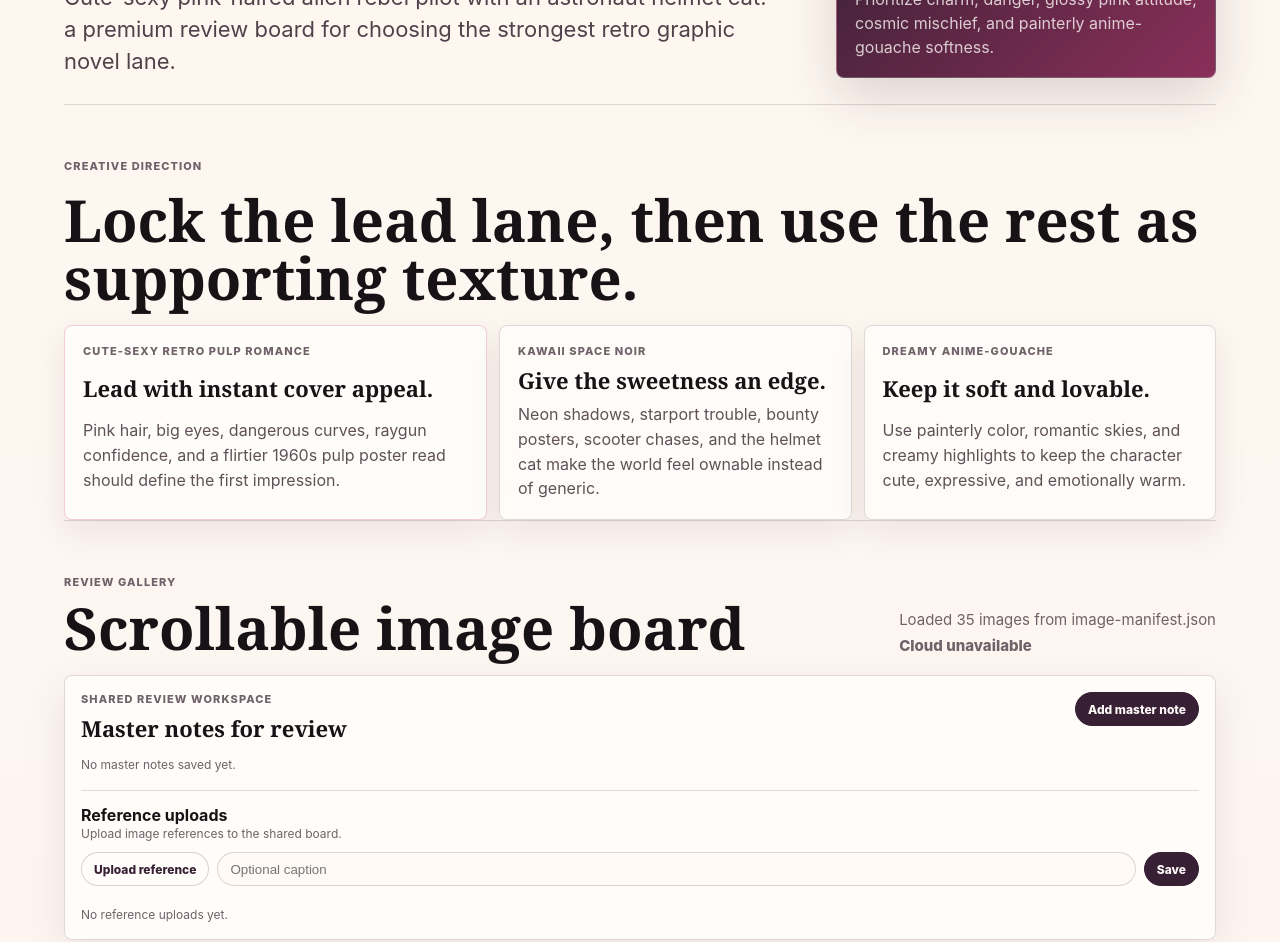
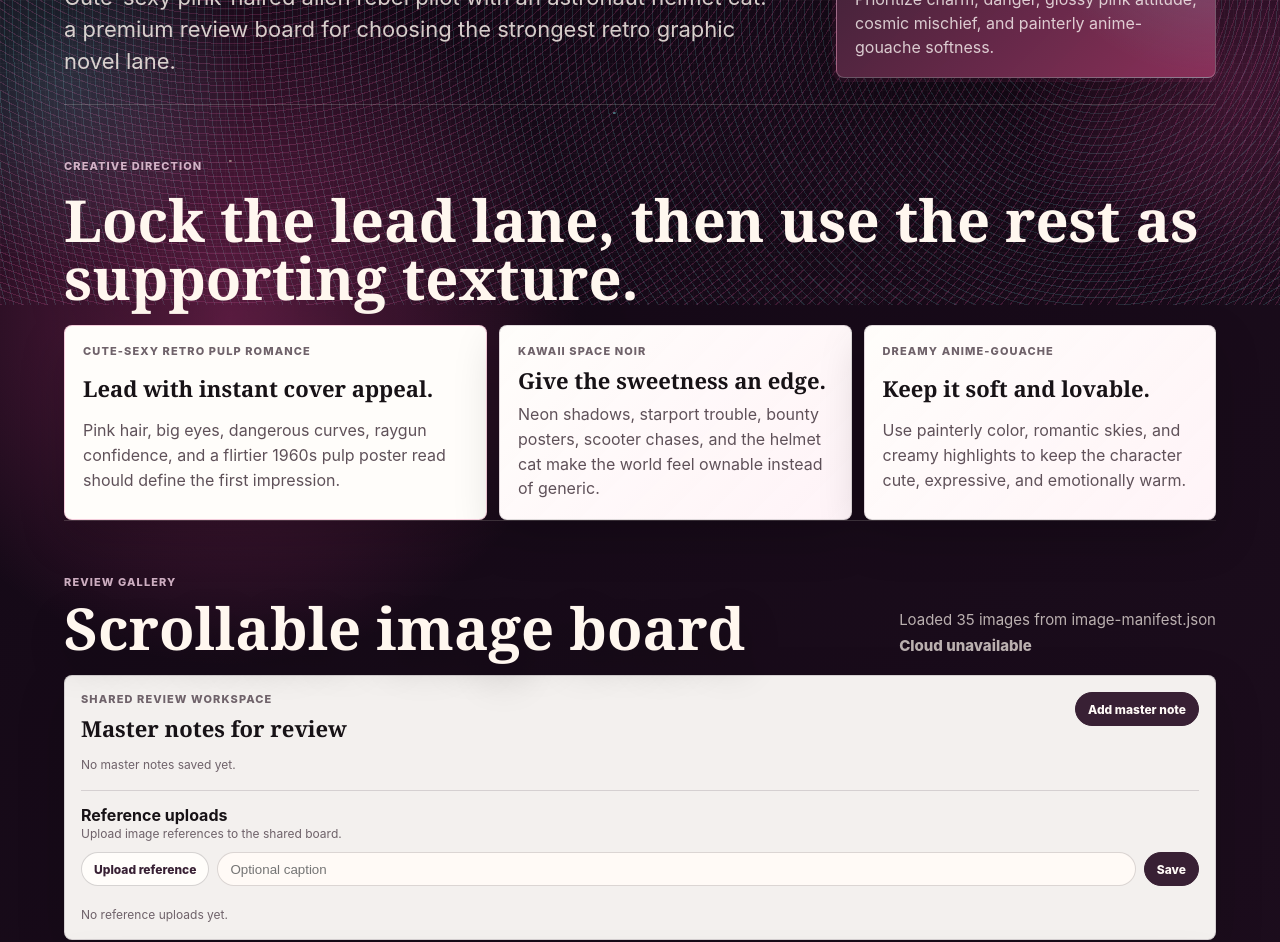
Before and after one commit to awhiew/retro-graphic-novel-gallery, a website: page index.html in a window 1280 px wide. Shown: the part 495-1437 px from the top of the page. Drawn offline with Linux system fonts and the light colour scheme; no server answers.

Commit message:
Add retro cosmic page background

```diff
--- a/styles.css
+++ b/styles.css
@@ -25,15 +25,61 @@ html {
 }
 
 body {
+  position: relative;
   min-width: 0;
   margin: 0;
   overflow-x: hidden;
   background:
-    radial-gradient(circle at top left, rgba(216, 79, 138, 0.18), transparent 30rem),
-    linear-gradient(180deg, #fff9f1 0%, #f9ebed 48%, #f4efe6 100%);
+    radial-gradient(circle at 18% 8%, rgba(255, 73, 165, 0.32), transparent 22rem),
+    radial-gradient(circle at 86% 18%, rgba(32, 225, 232, 0.22), transparent 24rem),
+    radial-gradient(circle at 52% 92%, rgba(245, 184, 75, 0.16), transparent 26rem),
+    linear-gradient(145deg, #100713 0%, #251124 38%, #071721 72%, #160817 100%);
   color: var(--ink);
   font-family: Inter, ui-sans-serif, system-ui, -apple-system, BlinkMacSystemFont, "Segoe UI", sans-serif;
   letter-spacing: 0;
+}
+
+body::before,
+body::after {
+  position: fixed;
+  inset: 0;
+  z-index: 0;
+  display: block;
+  width: 100%;
+  min-width: 0;
+  pointer-events: none;
+  content: "";
+}
+
+body::before {
+  opacity: 0.78;
+  background:
+    radial-gradient(circle at 9% 15%, rgba(255, 246, 205, 0.9) 0 1px, transparent 1.5px),
+    radial-gradient(circle at 24% 42%, rgba(117, 226, 232, 0.72) 0 1px, transparent 1.5px),
+    radial-gradient(circle at 78% 12%, rgba(255, 104, 184, 0.78) 0 1.2px, transparent 1.8px),
+    radial-gradient(circle at 91% 54%, rgba(255, 246, 205, 0.74) 0 1px, transparent 1.6px),
+    radial-gradient(circle at 48% 76%, rgba(117, 226, 232, 0.6) 0 1px, transparent 1.5px),
+    radial-gradient(circle at 72% 88%, rgba(255, 104, 184, 0.68) 0 1px, transparent 1.5px),
+    radial-gradient(circle at 18% 82%, rgba(255, 246, 205, 0.6) 0 1px, transparent 1.5px),
+    radial-gradient(circle at 42% 24%, rgba(255, 246, 205, 0.5) 0 1px, transparent 1.5px),
+    radial-gradient(circle at 64% 39%, rgba(117, 226, 232, 0.48) 0 1px, transparent 1.5px),
+    repeating-radial-gradient(circle at 18% 20%, rgba(255, 91, 170, 0.22) 0 1px, transparent 1px 7px),
+    repeating-radial-gradient(circle at 86% 62%, rgba(95, 231, 232, 0.18) 0 1px, transparent 1px 8px);
+  mix-blend-mode: screen;
+}
+
+body::after {
+  opacity: 0.92;
+  background:
+    radial-gradient(ellipse at 14% 24%, transparent 0 5.9rem, rgba(255, 80, 171, 0.42) 6rem 6.08rem, transparent 6.16rem),
+    radial-gradient(ellipse at 14% 24%, transparent 0 8.2rem, rgba(111, 231, 232, 0.3) 8.3rem 8.38rem, transparent 8.48rem),
+    radial-gradient(circle at 82% 16%, rgba(255, 79, 160, 0.36) 0 2.8rem, rgba(111, 231, 232, 0.16) 2.9rem 3.65rem, transparent 3.75rem),
+    radial-gradient(ellipse at 86% 17%, transparent 0 5.5rem, rgba(255, 247, 239, 0.22) 5.6rem 5.68rem, transparent 5.78rem),
+    radial-gradient(circle at 5% 72%, rgba(111, 231, 232, 0.18), transparent 12rem),
+    radial-gradient(circle at 96% 72%, rgba(255, 80, 171, 0.2), transparent 14rem),
+    linear-gradient(rgba(255, 247, 239, 0.032) 1px, transparent 1px),
+    linear-gradient(90deg, rgba(255, 247, 239, 0.026) 1px, transparent 1px);
+  background-size: auto, auto, auto, auto, auto, auto, 100% 9px, 9px 100%;
 }
 
 button,
@@ -67,8 +113,8 @@ a {
   gap: 14px;
   width: 100%;
   padding: 12px max(16px, env(safe-area-inset-left)) 12px max(16px, env(safe-area-inset-right));
-  background: rgba(255, 247, 239, 0.9);
-  border-bottom: 1px solid var(--line);
+  background: rgba(255, 247, 239, 0.92);
+  border-bottom: 1px solid rgba(255, 91, 170, 0.22);
   backdrop-filter: blur(18px);
 }
 
@@ -111,12 +157,14 @@ a {
   padding: 8px 12px;
   border: 1px solid var(--line);
   border-radius: 999px;
-  background: rgba(255, 253, 250, 0.68);
+  background: rgba(255, 253, 250, 0.82);
   font-size: 12px;
   font-weight: 800;
 }
 
 main {
+  position: relative;
+  z-index: 1;
   width: min(1180px, 100%);
   margin: 0 auto;
   padding: 22px max(14px, env(safe-area-inset-left)) 72px max(14px, env(safe-area-inset-right));
@@ -138,6 +186,13 @@ main {
   margin: 0 0 10px;
 }
 
+.hero .eyebrow,
+.section-heading .eyebrow,
+.group-count {
+  color: rgba(255, 219, 239, 0.78);
+  text-shadow: 0 1px 0 rgba(0, 0, 0, 0.24);
+}
+
 h1,
 h2,
 h3 {
@@ -149,13 +204,19 @@ h3 {
 
 h1 {
   max-width: 980px;
+  color: #fff7ef;
   font-size: clamp(42px, 10vw, 94px);
   line-height: 0.94;
+  text-shadow:
+    0 2px 0 rgba(255, 76, 169, 0.32),
+    0 18px 48px rgba(0, 0, 0, 0.34);
 }
 
 h2 {
+  color: #fff7ef;
   font-size: clamp(30px, 6vw, 58px);
   line-height: 1;
+  text-shadow: 0 14px 38px rgba(0, 0, 0, 0.32);
 }
 
 h3 {
@@ -166,9 +227,10 @@ h3 {
 .hero-copy p:not(.eyebrow) {
   max-width: 720px;
   margin: 18px 0 0;
-  color: #4f424b;
+  color: rgba(255, 247, 239, 0.82);
   font-size: clamp(17px, 3.4vw, 22px);
   line-height: 1.45;
+  text-shadow: 0 10px 30px rgba(0, 0, 0, 0.34);
 }
 
 .hero-panel {
@@ -180,9 +242,10 @@ h3 {
   border: 1px solid rgba(255, 255, 255, 0.24);
   border-radius: 8px;
   background:
+    radial-gradient(circle at 100% 0, rgba(111, 231, 232, 0.26), transparent 12rem),
     linear-gradient(135deg, rgba(56, 32, 52, 0.96), rgba(147, 49, 93, 0.9)),
     var(--plum);
-  box-shadow: var(--shadow);
+  box-shadow: 0 24px 68px rgba(0, 0, 0, 0.28), 0 0 0 4px rgba(255, 79, 160, 0.08);
   color: #fffaf7;
 }
 
@@ -206,7 +269,7 @@ h3 {
 .gallery-section {
   min-width: 0;
   padding-top: clamp(28px, 5vw, 54px);
-  border-top: 1px solid var(--line);
+  border-top: 1px solid rgba(255, 247, 239, 0.18);
 }
 
 .section-heading {
@@ -225,7 +288,7 @@ h3 {
 .cloud-status {
   max-width: 720px;
   margin: 0;
-  color: var(--muted);
+  color: rgba(255, 247, 239, 0.7);
   font-size: 15px;
   line-height: 1.5;
 }
@@ -237,7 +300,7 @@ h3 {
 }
 
 .cloud-status {
-  color: #8b6679;
+  color: rgba(127, 241, 232, 0.78);
   font-weight: 800;
 }
 
@@ -254,8 +317,10 @@ h3 {
   padding: 18px;
   border: 1px solid var(--line);
   border-radius: 8px;
-  background: rgba(255, 253, 250, 0.76);
-  box-shadow: 0 12px 34px rgba(42, 20, 38, 0.08);
+  background:
+    linear-gradient(135deg, rgba(255, 253, 250, 0.93), rgba(255, 242, 248, 0.88)),
+    #fffdfa;
+  box-shadow: 0 18px 46px rgba(0, 0, 0, 0.18);
 }
 
 .direction-card.lead {
@@ -277,8 +342,8 @@ h3 {
   padding: 10px;
   border: 1px solid var(--line);
   border-radius: 8px;
-  background: rgba(255, 253, 250, 0.82);
-  box-shadow: 0 14px 42px rgba(42, 20, 38, 0.08);
+  background: rgba(255, 253, 250, 0.94);
+  box-shadow: 0 18px 46px rgba(0, 0, 0, 0.18);
 }
 
 .toolbar-row {
@@ -360,8 +425,8 @@ h3 {
   padding: 16px;
   border: 1px solid var(--line);
   border-radius: 8px;
-  background: rgba(255, 253, 250, 0.88);
-  box-shadow: 0 14px 42px rgba(42, 20, 38, 0.08);
+  background: rgba(255, 253, 250, 0.95);
+  box-shadow: 0 18px 48px rgba(0, 0, 0, 0.18);
 }
 
 .master-panel-header {
@@ -545,7 +610,8 @@ h3 {
   padding: 12px;
   border: 1px solid var(--line);
   border-radius: 8px;
-  background: rgba(255, 253, 250, 0.72);
+  background: rgba(255, 253, 250, 0.9);
+  box-shadow: 0 14px 34px rgba(0, 0, 0, 0.14);
 }
 
 .summary-pill strong {
@@ -582,7 +648,9 @@ h3 {
 
 .group-heading h3 {
   min-width: 0;
+  color: #fff7ef;
   overflow-wrap: anywhere;
+  text-shadow: 0 12px 30px rgba(0, 0, 0, 0.32);
 }
 
 .card-grid {
```
